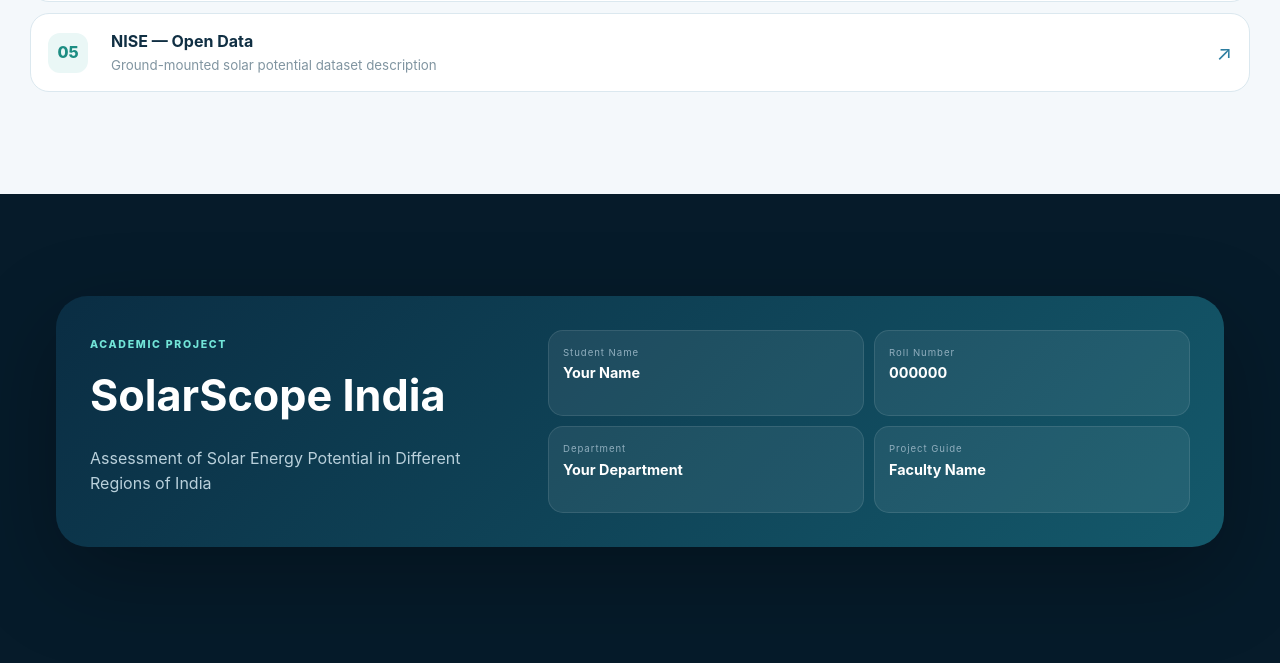
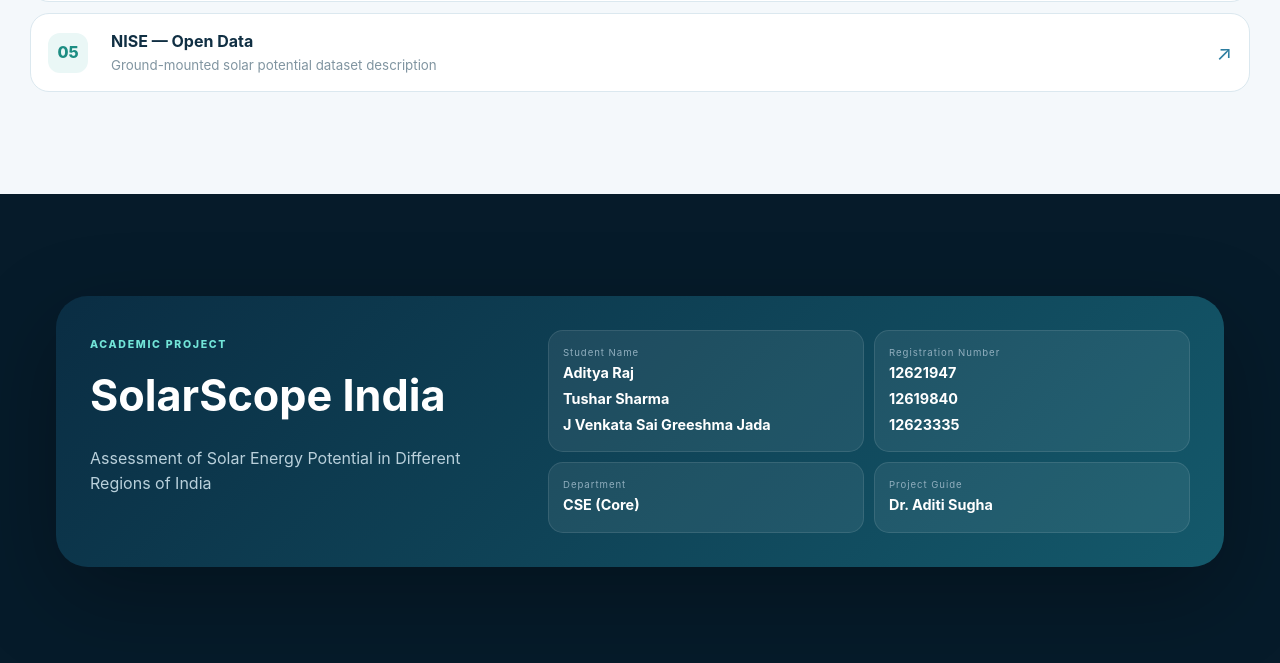
Before and after one commit to curseIVX/CHE110-CA-1, a website: page index.html in a window 1280 px wide. Shown: the part 8960-9623 px from the top of the page. Drawn offline with Linux system fonts and the light colour scheme; no server answers.

Commit message:
Update index.html

```diff
--- a/index.html
+++ b/index.html
@@ -177,7 +177,7 @@
     </section>
 
     <section class="section projectSection" id="team" data-present-title="Project Team">
-      <div class="projectCard reveal"><div><span class="micro lightText">ACADEMIC PROJECT</span><h2>SolarScope India</h2><p>Assessment of Solar Energy Potential in Different Regions of India</p></div><div class="projectDetails"><span><small>Student Name</small><b>Your Name</b></span><span><small>Roll Number</small><b>000000</b></span><span><small>Department</small><b>Your Department</b></span><span><small>Project Guide</small><b>Faculty Name</b></span></div></div>
+      <div class="projectCard reveal"><div><span class="micro lightText">ACADEMIC PROJECT</span><h2>SolarScope India</h2><p>Assessment of Solar Energy Potential in Different Regions of India</p></div><div class="projectDetails"><span><small>Student Name</small><b>Aditya Raj<br>Tushar Sharma<br>J Venkata Sai Greeshma Jada</b></span><span><small>Registration Number</small><b>12621947<br>12619840<br>12623335</b></span><span><small>Department</small><b>CSE (Core)</b></span><span><small>Project Guide</small><b>Dr. Aditi Sugha</b></span></div></div>
     </section>
   </main>
 
```
